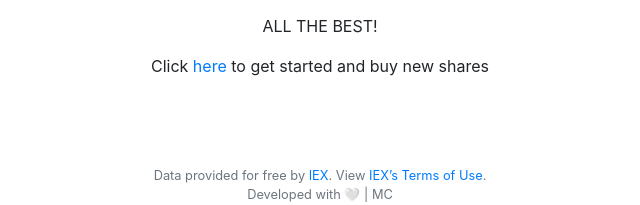
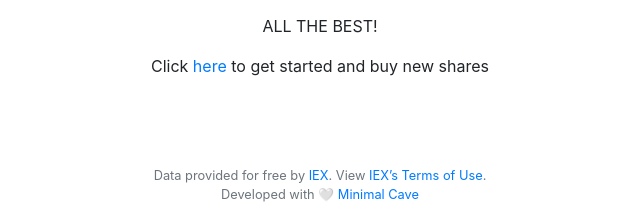
Before and after one commit to anilgeorge04/stocktrade-flask, a Flask app: page /about in a window 1280 px wide. Shown: the part 635-840 px from the top of the page, without its empty margins (320-960 px from the left). Run offline with Flask 2, Linux system fonts and the light colour scheme; some libraries are stand-ins or nearby versions.

Commit message:
add mc link

```diff
--- a/templates/layout.html
+++ b/templates/layout.html
@@ -93,7 +93,7 @@
     <footer class="small text-center text-muted">
         Data provided for free by <a href="https://iextrading.com/developer">IEX</a>. View <a
             href="https://iextrading.com/api-exhibit-a/">IEX’s Terms of Use</a>.<br>
-        Developed with 🤍 | MC
+        Developed with 🤍 <a href="https://www.minimalcave.com">Minimal Cave</a>
     </footer>
 </body>
 
```
